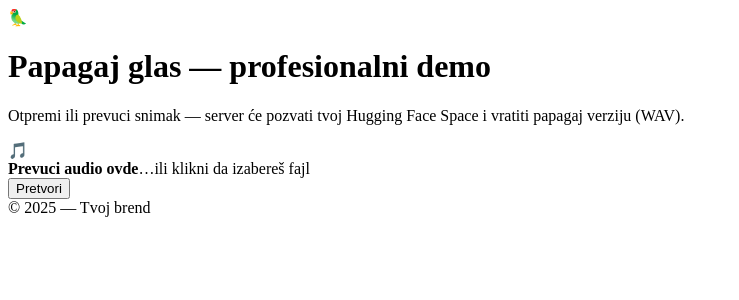
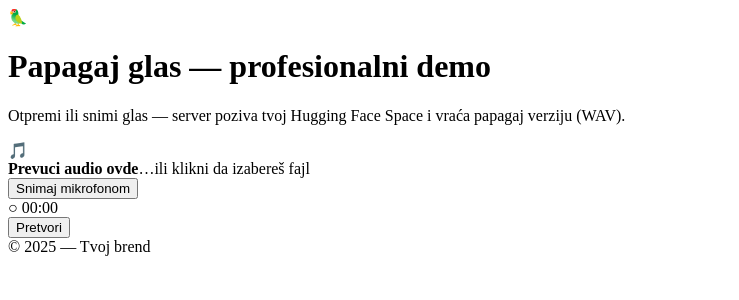
Before and after one commit to AdamStevanovic/test_site, a Next.js app in the folder test-site/: page / in a window 1280 px wide. Shown: the top 300 px of the page, without its empty margins (0-739 px from the left). Built offline with nearby package versions, Linux system fonts and the light colour scheme.

Commit message:
Update page.tsx

```diff
--- a/test-site/app/page.tsx
+++ b/test-site/app/page.tsx
@@ -1,22 +1,41 @@
 "use client";
 
-import React, { useCallback, useRef, useState } from "react";
+import React, { useCallback, useEffect, useRef, useState } from "react";
 
 type Stage = "idle" | "uploading" | "processing" | "done";
+type RecState = "idle" | "recording";
+
+function formatTime(s: number) {
+  const m = Math.floor(s / 60).toString().padStart(2, "0");
+  const ss = Math.floor(s % 60).toString().padStart(2, "0");
+  return `${m}:${ss}`;
+}
 
 export default function Home() {
   const [stage, setStage] = useState<Stage>("idle");
   const [audioUrl, setAudioUrl] = useState<string | null>(null);
-  const [fileName, setFileName] = useState<string>("");
-  const fileRef = useRef<HTMLInputElement>(null);
   const [error, setError] = useState<string | null>(null);
 
-  // ograniči upload (npr. 20 MB)
+  // fajl upload
+  const fileRef = useRef<HTMLInputElement>(null);
+  const [fileName, setFileName] = useState<string>("");
+
+  // mikrofon
+  const [recState, setRecState] = useState<RecState>("idle");
+  const mediaRecRef = useRef<MediaRecorder | null>(null);
+  const chunksRef = useRef<BlobPart[]>([]);
+  const streamRef = useRef<MediaStream | null>(null);
+  const [recBlob, setRecBlob] = useState<Blob | null>(null);
+  const [recName, setRecName] = useState<string>("");
+  const [sec, setSec] = useState(0);
+  const timerRef = useRef<number | null>(null);
+
   const MAX_MB = 20;
 
+  // === Upload ===
   const pickFile = () => fileRef.current?.click();
 
-  const onFilePicked = (f: File | undefined) => {
+  const onFilePicked = (f?: File) => {
     if (!f) return;
     if (f.size > MAX_MB * 1024 * 1024) {
       setError(`Fajl je veći od ${MAX_MB}MB.`);
@@ -24,6 +43,10 @@ export default function Home() {
     }
     setError(null);
     setFileName(f.name);
+    // ako je izabran fajl, brišemo eventualni snimak mikrofona
+    setRecBlob(null);
+    setRecName("");
+    setSec(0);
   };
 
   const onDrop = useCallback((e: React.DragEvent) => {
@@ -32,16 +55,104 @@ export default function Home() {
     onFilePicked(f);
   }, []);
 
-  const onDrag = (e: React.DragEvent) => {
-    e.preventDefault();
-  };
+  const onDrag = (e: React.DragEvent) => e.preventDefault();
 
+  // === Recording ===
+  async function startRec() {
+    try {
+      // ako postoji aktivan stream, zatvori ga
+      if (streamRef.current) {
+        streamRef.current.getTracks().forEach(t => t.stop());
+        streamRef.current = null;
+      }
+
+      const stream = await navigator.mediaDevices.getUserMedia({ audio: true });
+      streamRef.current = stream;
+
+      // pokušaj najkvalitetniji mimetype koji browser podržava
+      const preferred =
+        "audio/webm;codecs=opus" in (MediaRecorder as any)
+          ? "audio/webm;codecs=opus"
+          : undefined;
+
+      const options: MediaRecorderOptions = {};
+      if (preferred && MediaRecorder.isTypeSupported?.("audio/webm;codecs=opus")) {
+        options.mimeType = "audio/webm;codecs=opus";
+      } else if (MediaRecorder.isTypeSupported?.("audio/webm")) {
+        options.mimeType = "audio/webm";
+      }
+
+      const mr = new MediaRecorder(stream, options);
+      mediaRecRef.current = mr;
+      chunksRef.current = [];
+      setRecBlob(null);
+      setRecName("");
+      setSec(0);
+
+      mr.ondataavailable = (e) => {
+        if (e.data && e.data.size > 0) chunksRef.current.push(e.data);
+      };
+
+      mr.onstop = () => {
+        const blob = new Blob(chunksRef.current, { type: mr.mimeType || "audio/webm" });
+        setRecBlob(blob);
+        setRecName("snimak.webm");
+        setStage("idle");
+        // zaustavi stream
+        stream.getTracks().forEach(t => t.stop());
+        streamRef.current = null;
+      };
+
+      mr.start();
+      setRecState("recording");
+      // timer
+      timerRef.current = window.setInterval(() => setSec(s => s + 1), 1000);
+    } catch (err: any) {
+      setError(err?.message || "Nije moguće pokrenuti mikrofon.");
+    }
+  }
+
+  function stopRec() {
+    if (mediaRecRef.current && recState === "recording") {
+      mediaRecRef.current.stop();
+      mediaRecRef.current = null;
+      setRecState("idle");
+      if (timerRef.current) {
+        clearInterval(timerRef.current);
+        timerRef.current = null;
+      }
+    }
+  }
+
+  function clearRec() {
+    stopRec();
+    setRecBlob(null);
+    setRecName("");
+    setSec(0);
+  }
+
+  useEffect(() => {
+    return () => {
+      // cleanup stream/timer na unmount
+      if (timerRef.current) clearInterval(timerRef.current);
+      if (streamRef.current) streamRef.current.getTracks().forEach(t => t.stop());
+    };
+  }, []);
+
+  // === Submit ===
   async function handleSubmit(e: React.FormEvent) {
     e.preventDefault();
 
-    const file = fileRef.current?.files?.[0];
+    // preferiraj snimak mikrofona, pa uploadovani fajl
+    let file: File | undefined;
+    if (recBlob) {
+      file = new File([recBlob], recName || "snimak.webm", { type: recBlob.type });
+    } else {
+      file = fileRef.current?.files?.[0];
+    }
+
     if (!file) {
-      setError("Izaberi audio fajl ili prevuci u polje.");
+      setError("Izaberi audio fajl ili snimi glas.");
       return;
     }
 
@@ -53,10 +164,7 @@ export default function Home() {
       const fd = new FormData();
       fd.append("audio", file);
 
-      // backend ima svoje default vrednosti (pitch/speed/notch),
-      // pa ništa od toga ne šaljemo sa fronta.
       const res = await fetch("/api/convert", { method: "POST", body: fd });
-
       if (!res.ok) {
         const j = await res.json().catch(() => ({}));
         throw new Error(j?.error || `HTTP ${res.status}`);
@@ -80,12 +188,13 @@ export default function Home() {
           <h1 className="title">Papagaj glas — profesionalni demo</h1>
         </div>
         <p className="subtitle">
-          Otpremi ili prevuci snimak — server će pozvati tvoj Hugging Face Space i vratiti papagaj verziju (WAV).
+          Otpremi ili snimi glas — server poziva tvoj Hugging Face Space i vraća papagaj verziju (WAV).
         </p>
       </header>
 
       <section className="card">
         <form onSubmit={handleSubmit}>
+          {/* DROPZONE / UPLOAD */}
           <input
             ref={fileRef}
             type="file"
@@ -93,7 +202,6 @@ export default function Home() {
             hidden
             onChange={(e) => onFilePicked(e.target.files?.[0])}
           />
-
           <div
             className="dropzone"
             onDragEnter={onDrag}
@@ -106,7 +214,12 @@ export default function Home() {
             <div className="dz-inner">
               <div className="dz-icon">🎵</div>
               <div className="dz-text">
-                {fileName ? (
+                {recBlob ? (
+                  <>
+                    <strong>{recName || "snimak.webm"}</strong>
+                    <span className="dz-sub">Snimak mikrofonom je spreman</span>
+                  </>
+                ) : fileName ? (
                   <>
                     <strong>{fileName}</strong>
                     <span className="dz-sub">Klikni da promeniš fajl</span>
@@ -119,6 +232,32 @@ export default function Home() {
                 )}
               </div>
             </div>
+          </div>
+
+          {/* SNIMANJE MIKROFONOM */}
+          <div className="rec-wrap">
+            <button
+              type="button"
+              className={`rec-btn ${recState === "recording" ? "recording" : ""}`}
+              onClick={recState === "recording" ? stopRec : startRec}
+            >
+              {recState === "recording" ? "Zaustavi snimanje" : "Snimaj mikrofonom"}
+            </button>
+            <div className="timer">
+              {recState === "recording" ? "●" : "○"} {formatTime(sec)}
+            </div>
+
+            {(recBlob || recState === "recording") && (
+              <button
+                type="button"
+                className="btn btn-link rec-clear"
+                onClick={clearRec}
+                disabled={recState === "recording" && !recBlob}
+                title="Ukloni snimak"
+              >
+                Ukloni snimak
+              </button>
+            )}
           </div>
 
           {error && <div className="alert">{error}</div>}
@@ -144,9 +283,7 @@ export default function Home() {
         </section>
       )}
 
-      <footer className="footer">
-        © {new Date().getFullYear()} — Tvoj brend
-      </footer>
+      <footer className="footer">© {new Date().getFullYear()} — Tvoj brend</footer>
     </main>
   );
 }
```
